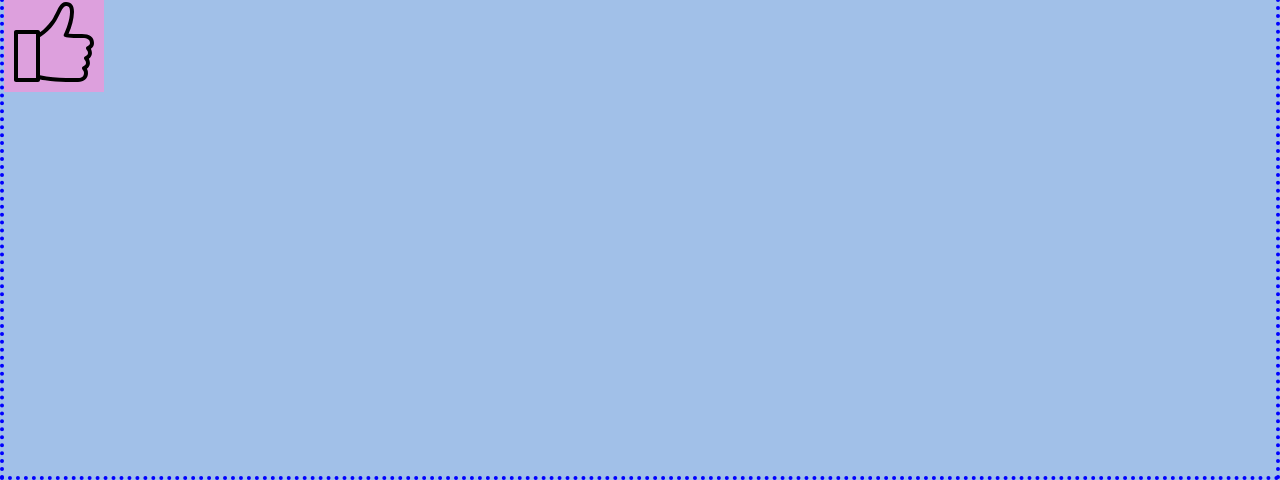
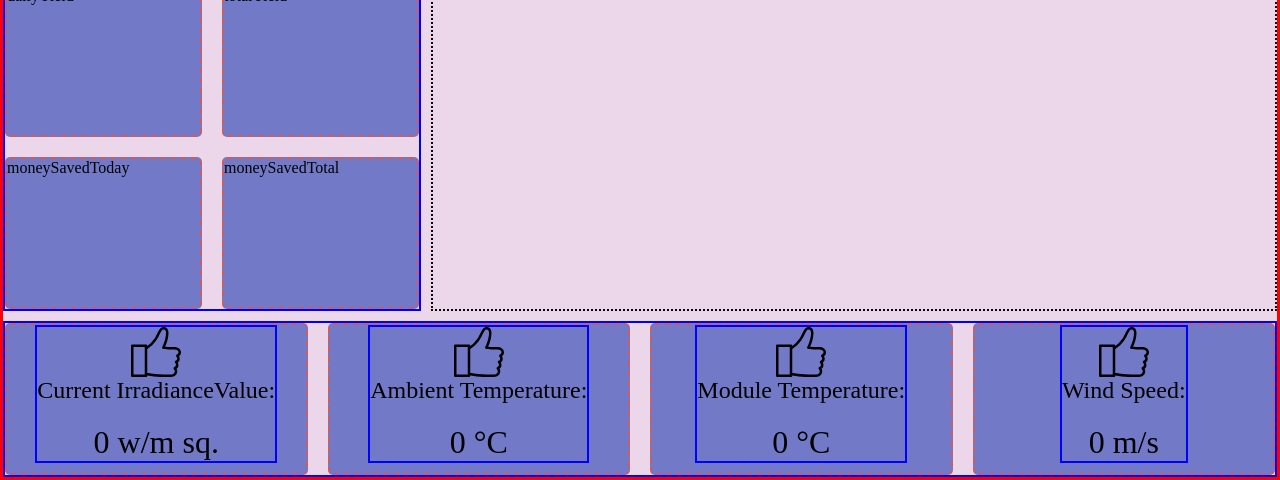
Before and after one commit to aliiqbal88/monitoringserver, a website: page client/index.html in a window 1280 px wide. Shown: the part 320-800 px from the top of the page. Drawn offline with nearby package versions, Linux system fonts and the light colour scheme; some packages are replaced by stand-ins of ours; no server answers; a script that the page names is missing.

Commit message:
chartLookingGood

```diff
--- a/client/index.html
+++ b/client/index.html
@@ -1,39 +1,41 @@
-<style>
-body{
-  background-color:rgba(59, 124, 209, 0.479) !important;
+<!-- <style>
+  body {
+    background-color: rgba(59, 124, 209, 0.479) !important;
     border-color: blue;
     border-width: 4px;
-  border-style:dotted;
+    border-style: dotted;
   }
 
-.header{
-  width:100%;
+  .header {
+    width: 100%;
     height: 100px;
     border-color: green;
     border-width: 2px;
-  border-style:dotted;
-  background-color:#ebd6ea;
+    border-style: dotted;
+    background-color: #ebd6ea;
   }
-.container{
+
+  .container {
     border-color: red;
     border-width: 1px;
-  border-style:dotted;
-  background-color:#ebd6ea;
+    border-style: dotted;
+    background-color: #ebd6ea;
 
   }
 
-.icon{
-  height:100px;
-  width:100px;
-  background-color:plum;
-  padding:10px;
+  .icon {
+    height: 100px;
+    width: 100px;
+    background-color: plum;
+    padding: 10px;
   }
-</style>
+</style> -->
 
 
 
 <!DOCTYPE html>
 <html lang="en">
+
 <head>
   <meta charset="UTF-8">
   <meta name="viewport" content="width=device-width, initial-scale=1.0">
@@ -45,29 +47,113 @@ body{
 
   <script src="https://cdnjs.cloudflare.com/ajax/libs/hammer.js/2.0.8/hammer.js"></script>
   <script src="https://cdnjs.cloudflare.com/ajax/libs/chartjs-plugin-zoom/0.6.3/chartjs-plugin-zoom.js"></script>
-  <link rel="stylesheet" href="https://stackpath.bootstrapcdn.com/bootstrap/4.4.1/css/bootstrap.min.css">
+  <!-- <link rel="stylesheet" href="https://stackpath.bootstrapcdn.com/bootstrap/4.4.1/css/bootstrap.min.css"> -->
+  <link rel="stylesheet" type="text/css" href="styleSheet.css">
   <title>My Chart.js charset</title>
 </head>
+
 <body>
+  <div class="mainContainer">
+
     <div class="header">
+      Fixed Banner
     </div>
-  <div class="container">
 
+    <div class="dataContainer">
+      <div id="chart">
         <canvas id="myChart"></canvas>
+      </div>
+
+      <div id="inverterValues">
+        <div id="outputPower" class="box">
+          <div class="allCenter">
+            <div class="icon">
+              <img src="svg/like.svg" alt="like">
+            </div>
+            Current Power Generation:
+            <div id="outputPowerValue">
+              550 kW
+            </div>
+          </div>
+        </div>
+
+        <div id="dailyYield" class="box">
+          dailyYield
+        </div>
+        <div id="totalYield" class="box">
+          totalYield
+        </div>
+        <div id="moneySavedToday" class="box">
+          moneySavedToday
+        </div>
+        <div id="moneySavedTotal" class="box">
+          moneySavedTotal
+        </div>
+      </div>
+
+      <div id="weatherValues">
+        <div id="irradiance" class="weatherStyle box">
+          <div class="allCenter">
+            <div class="icon">
+              <img src="svg/like.svg" alt="like">
+            </div>
+            Current IrradianceValue:
+            <div id="irradianceValue" class="weatherValues">
+              0 w/m sq.
+            </div>
+          </div>
+      </div>
+        <div id="ambientTemp" class="weatherStyle box">
+          <div class="allCenter">
+            <div class="icon">
+              <img src="svg/like.svg" alt="like">
+            </div>
+            Ambient Temperature:
+            <div id="ambientTempValue" class="weatherValues">
+              0 °C
+            </div>
+          </div>
+        </div>
+        <div id="moduleTemp" class="weatherStyle box">
+          <div class="allCenter">
+            <div class="icon">
+              <img src="svg/like.svg" alt="like">
+            </div>
+            Module Temperature:
+            <div id="moduleTempValue" class="weatherValues">
+              0 °C
+            </div>
+          </div>
+        </div>
+        <div id="windSpeed" class="weatherStyle box">
+          <div class="allCenter">
+            <div class="icon">
+              <img src="svg/like.svg" alt="like">
+            </div>
+            Wind Speed:
+            <div id="windSpeedValue" class="weatherValues">
+              0 m/s
+            </div>
+          </div>
+        </div>
+      </div>
+
 
     </div>
 
-  <div>
+  </div>
+  <!-- <div>
     <h1>MonoIsGreeeeat</h1>
-
-  </div>
-  <div class = "icon">
-    <img src="svg/like.svg" alt="like">
   </div>
 
-  <script src = './scripts/charting.js'>
+  <div class="icon">
+    <img src="svg/like.svg" alt="like">
+  </div> -->
+
+  <script src='./scripts/charting.js'>
 
   </script>
 
 </body>
+
 </html>
--- a/client/scripts/charting.js
+++ b/client/scripts/charting.js
@@ -28,7 +28,16 @@ const init = function (e) {
             var lastPacket = recData[recData.length-1];
             console.log('lastPacket');
             console.log(lastPacket);
+            var currentRadiation = lastPacket.weatherData.WSolarRadiation;
+            var currentAmbentTemp = lastPacket.weatherData.WAmbientTemperature;
+            var currentModuleTemp = lastPacket.weatherData.WPVModuleTemperature;
+            var currentWindSpeed = lastPacket.weatherData.WWindSpeed;
+            console.log(currentRadiation);
 
+            document.getElementById("irradianceValue").innerHTML = currentRadiation+ "W/m sq. \xB0";
+            document.getElementById("ambientTempValue").innerHTML = currentAmbentTemp+ " \xB0C";
+            document.getElementById("moduleTempValue").innerHTML = currentModuleTemp+ " \xB0C";
+            document.getElementById("windSpeedValue").innerHTML = currentWindSpeed+ " m/s";
 
 
             //Global Options
--- /dev/null
+++ b/client/styleSheet.css
@@ -0,0 +1,156 @@
+html{
+    height:100%;
+    padding:0;
+    /* width:100%; */
+}
+body {
+    /* background-color: rgba(59, 124, 209, 0.479) !important;
+    border-color: blue;
+    border-width: 4px;
+    border-style: dotted; */
+    /* float: left; */
+    height: 100%;
+    /* width:100%; */
+    margin:0;
+    padding: 0;
+  }
+
+  .mainContainer{
+    display:flex;
+    flex-flow: column;
+    height: 100%;
+    overflow: hidden;
+
+
+    /* padding:50px; */
+  }
+
+    .header {
+
+        width: 100%;
+        height: 200px;
+
+        border-color: green;
+        border-width: 2px;
+        border-style: dotted;
+        background-color: #ebd6ea;
+    }
+
+    .dataContainer {
+        display:grid;
+        gap:10px;
+        grid-template-columns: repeat(6,1fr);
+        grid-template-rows:repeat(3,1fr) 0.7fr;
+
+        flex-grow: 1;
+        border-color: red;
+        border-width: 3px;
+        border-style: solid;
+        background-color: #ebd6ea;
+
+    }
+        #chart{
+            grid-area: 1 / 3 / 4 / 7;
+            border-color:black;
+            border-width: 2px;
+            border-style: dotted;
+            padding:10px;
+        }
+
+        #inverterValues{
+            grid-area: 1/1/4/3;
+            border: 2px solid blue;
+            display:grid;
+            gap:20px;
+            grid-template-columns: repeat(2,1fr);
+            grid-template-rows: repeat(3,1fr);
+        }
+            #outputPower{
+                grid-area: 1/1/2/3;
+
+                font-size: x-large;
+                display: flex;
+                justify-content: center;
+                align-items: center;
+                text-align: center;
+            }
+                #outputPowerValue{
+                    font-size: xx-large;
+                    margin-top: 20px;
+                }
+            #dailyYield{
+                grid-area: 2/1/3/2;
+            }
+            #totalYield{
+                grid-area: 2/2/3/3;
+            }
+            #moneySavedToday{
+                grid-area: 3/1/4/2;
+            }
+            #moneySavedTotal{
+                grid-area: 3/2/4/3;
+            }
+
+        #weatherValues{
+            grid-area: 4/1/5/7;
+            border: 2px solid blue;
+            display: grid;
+            gap:20px;
+            grid-template-columns: repeat(4,1fr);
+            grid-template-rows: 1fr;
+
+        }
+            #irradiance{
+
+                grid-area: 1/1/2/2;
+            }
+            .weatherStyle{
+                display: flex;
+                justify-content: center;
+                align-items: center;
+                text-align: center;
+                font-size: x-large;
+            }
+                /* #irradianceValue{
+                    font-size: xx-large;
+                    margin-top: 20px;
+                } */
+            #ambientTemp{
+
+                grid-area: 1/2/2/3;
+            }
+                /* #ambientTempValue{
+                    font-size: xx-large;
+                    margin-top: 20px;
+                } */
+                .weatherValues{
+                    font-size: xx-large;
+                    margin-top: 20px;
+                }
+            #moduleTemp{
+                grid-area: 1/3/2/4;
+            }
+            #windSpeed{
+                grid-area: 1/4/2/5;
+            }
+
+    .box{
+        background-color: rgba(77, 94, 190, 0.767);
+        border-width: 2px;
+        border-style: dashed;
+        border-color: indianred;
+        border-radius: 5px;
+    }
+
+
+    .allCenter{
+        display: inline-block;
+        border: 2px solid blue;
+        margin-bottom: 10px;
+    }
+  .icon {
+    height: 50px;
+    width: 50px;
+
+    margin: 0 auto;
+  }
```
Lines whose indentation alone changed are shown as unchanged.
